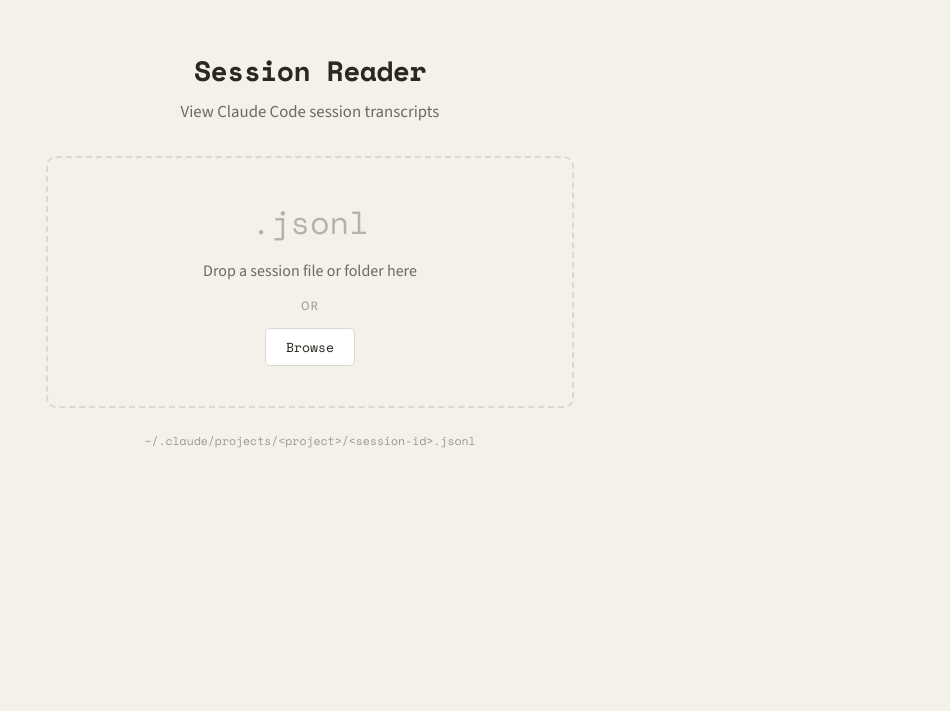
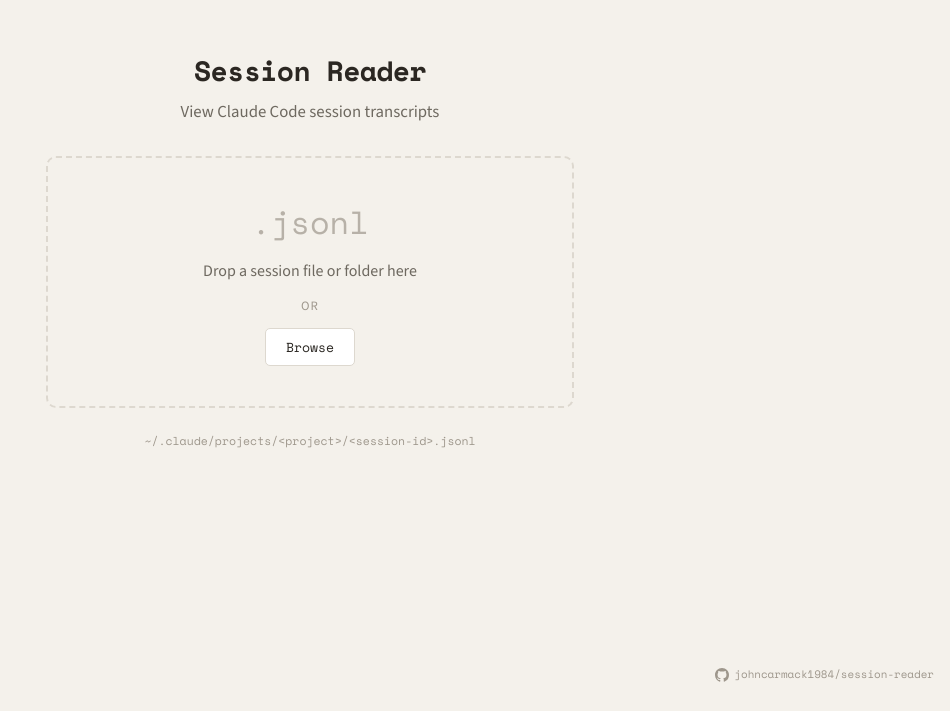
Before and after one commit to johncarmack1984/session-reader, a website built with Vite: page apps/web/index.html in a window 1280 px wide. Shown: the part 105-816 px from the top of the page, without its empty margins (330-1280 px from the left). Built offline with nearby package versions, Linux system fonts and the light colour scheme.

Commit message:
Add GitHub repo link in fixed footer

```diff
--- a/apps/web/index.html
+++ b/apps/web/index.html
@@ -58,6 +58,12 @@
         </section>
       </main>
     </div>
+    <footer class="site-footer">
+      <a href="https://github.com/johncarmack1984/session-reader" target="_blank" rel="noopener">
+        <svg viewBox="0 0 16 16" width="14" height="14" fill="currentColor" aria-hidden="true"><path d="M8 0C3.58 0 0 3.58 0 8c0 3.54 2.29 6.53 5.47 7.59.4.07.55-.17.55-.38 0-.19-.01-.82-.01-1.49-2.01.37-2.53-.49-2.69-.94-.09-.23-.48-.94-.82-1.13-.28-.15-.68-.52-.01-.53.63-.01 1.08.58 1.23.82.72 1.21 1.87.87 2.33.66.07-.52.28-.87.51-1.07-1.78-.2-3.64-.89-3.64-3.95 0-.87.31-1.59.82-2.15-.08-.2-.36-1.02.08-2.12 0 0 .67-.21 2.2.82.64-.18 1.32-.27 2-.27s1.36.09 2 .27c1.53-1.04 2.2-.82 2.2-.82.44 1.1.16 1.92.08 2.12.51.56.82 1.27.82 2.15 0 3.07-1.87 3.75-3.65 3.95.29.25.54.73.54 1.48 0 1.07-.01 1.93-.01 2.2 0 .21.15.46.55.38A8.01 8.01 0 0016 8c0-4.42-3.58-8-8-8z"/></svg>
+        johncarmack1984/session-reader
+      </a>
+    </footer>
     <script type="module" src="/src/main.ts"></script>
   </body>
 </html>
--- a/apps/web/src/style.css
+++ b/apps/web/src/style.css
@@ -163,6 +163,31 @@ body {
   margin-top: 1rem;
   color: var(--accent-err);
   font-size: 0.9rem;
+}
+
+.site-footer {
+  position: fixed;
+  bottom: 0.75rem;
+  right: 1rem;
+  font-family: 'Space Mono', monospace;
+  font-size: 0.68rem;
+  z-index: 10;
+}
+
+.site-footer a {
+  display: flex;
+  align-items: center;
+  gap: 0.35rem;
+  color: var(--text-3);
+  text-decoration: none;
+}
+
+.site-footer a:hover {
+  color: var(--text-2);
+}
+
+.site-footer svg {
+  flex-shrink: 0;
 }
 
 /* ---- Session ---- */
```
